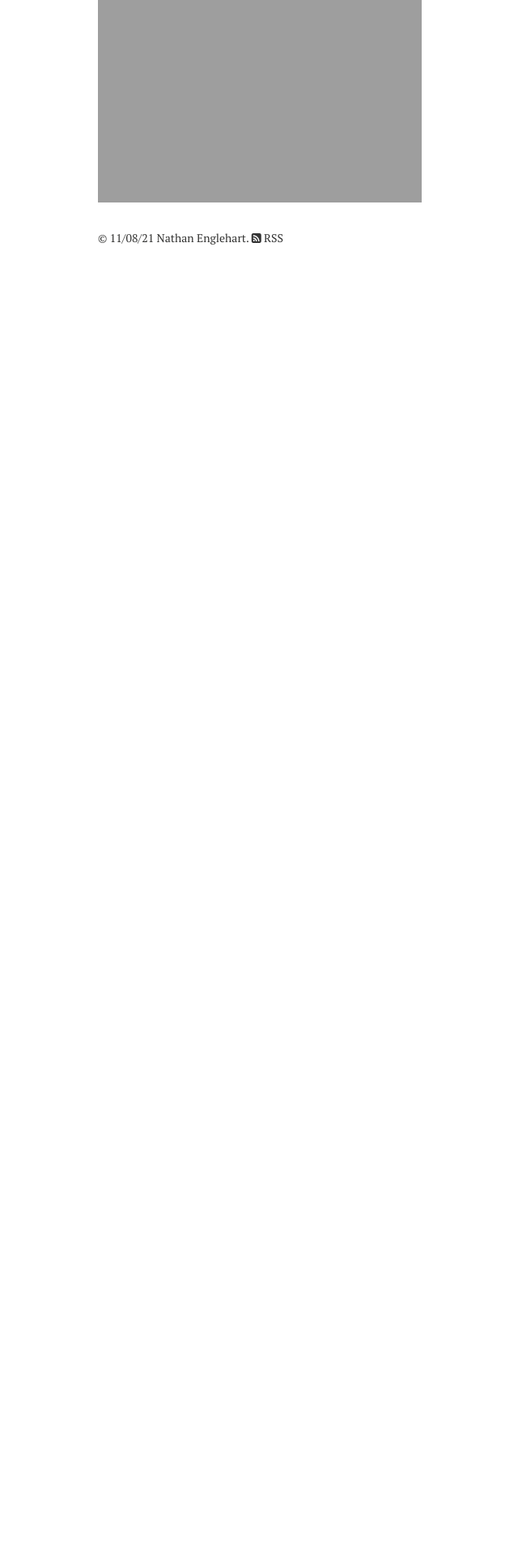
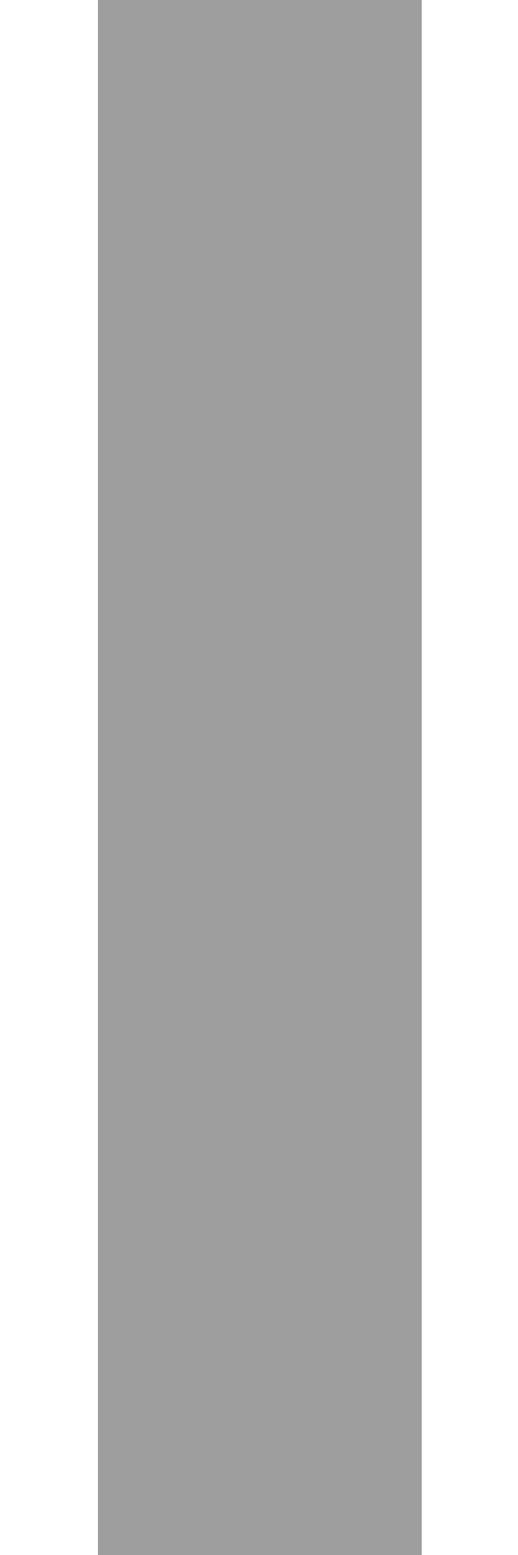
Before and after one commit to nathanenglehart/nathanenglehart.github.io, a Jekyll site: the page built from tennis.md, in a window 1280 px wide. Shown: the part 1382-3302 px from the top of the page at 81% size, without its empty margins (199-839 px from the left). Built offline with Jekyll 4.4.1, drawn with Linux system fonts in a browser that asks for light colours; nearby versions of some CDN libraries; before the commit the page ends 1734 px from its top, so only the background shows below that.

Commit message:
Update tennis.md

```diff
--- a/tennis.md
+++ b/tennis.md
@@ -13,3 +13,17 @@ tags: [Jekyll, theme, responsive, blog, template]
 <br>
 <img src="/images/Englehart, Nathan (140).JPG ">
 <br>
+<img src="/images/Englehart, Nathan (142).JPG ">
+<br>
+<img src="/images/Englehart, Nathan (32).JPG ">
+<br>
+<img src="/images/Englehart, Nathan (41).JPG ">
+<br>
+<img src="/images/Englehart, Nathan (48).JPG ">
+<br>
+<img src="/images/Englehart, Nathan (49).JPG">
+<br>
+<img src="/images/Englehart, Nathan (55).JPG">
+<br>
+<img src="/images/Englehart, Nathan (61).JPG">
+<br>
```
